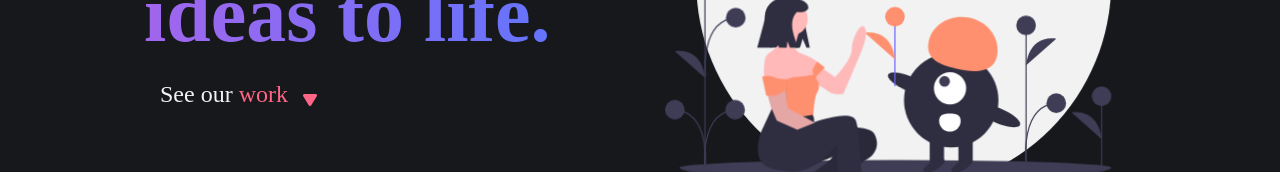
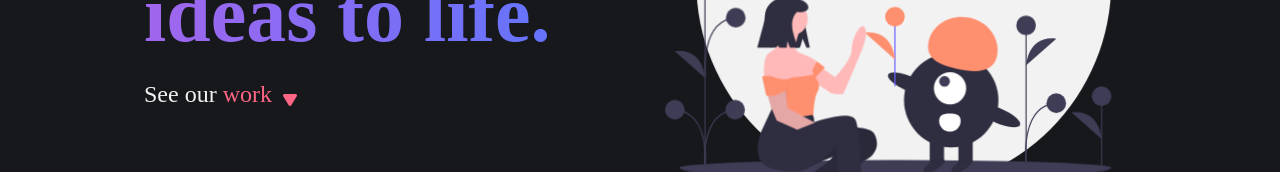
Before and after one commit to gowth6m/nocxa-website, a Next.js app: page / in a window 1280 px wide. Shown: the part 394-566 px from the top of the page. Built offline with nearby package versions, Linux system fonts and the light colour scheme; a web font is replaced by a local one.

Commit message:
nav highlight fix

```diff
--- a/components/Intro.tsx
+++ b/components/Intro.tsx
@@ -15,8 +15,8 @@ export default function Intro() {
               Bringing new ideas to life.
             </h1>
             <div className="flex flex-row">
-              <div className="my-4 flex flex-row items-center justify-center cursor-pointer rounded-full hover:bg-[var(--leafgrey)] pr-4">
-                <div className="w-auto text-lg md:text-2xl font-museo px-4 py-1 md:py-2 text-[var(--lightWhite)] rounded-full">
+              <div className="my-4 flex flex-row items-center justify-center cursor-pointer rounded-full hover-underline">
+                <div className="w-auto text-2xl font-museo  py-1 md:py-2 text-[var(--lightWhite)] rounded-full pr-3">
                   See our <span className="text-[var(--pink)]">work</span>
                 </div>
                 <div className="h-[0.7rem] w-[0.7rem] rounded-full">
--- a/components/NavBar.tsx
+++ b/components/NavBar.tsx
@@ -250,7 +250,7 @@ function Socials() {
 
 // CSS for the NavBar.tsx component
 const cssNavLinks =
-  "text-[var(--purple)] text-lg font-semibold lg:m-2 hover:text-[var(--lightWhite)] hover:bg-[var(--purple)] rounded-full py-2 px-4";
+  "text-[var(--purple)] text-lg font-semibold lg:m-2 hover-underline rounded-full py-2 px-4";
 
 const socialLinks =
   "h-8 w-8 md:h-12 md:w-12 hover:text-[var(--purple)] text-[var(--lightWhite)]";
--- a/styles/globals.css
+++ b/styles/globals.css
@@ -215,3 +215,26 @@ a {
   writing-mode: vertical-lr;
   text-orientation: sideways;
 }
+
+.hover-underline {
+  position: relative;
+  transition: color 0.3s;
+}
+
+.hover-underline::after {
+  content: '';
+  position: absolute;
+  width: 100%;
+  height: 3px;
+  bottom: 0;
+  left: 0;
+  background-color: var(--purple);
+  visibility: hidden;
+  transform: scaleX(0);
+  transition: all 0.3s ease-in-out 0s;
+}
+
+.hover-underline:hover::after {
+  visibility: visible;
+  transform: scaleX(1);
+}
```
